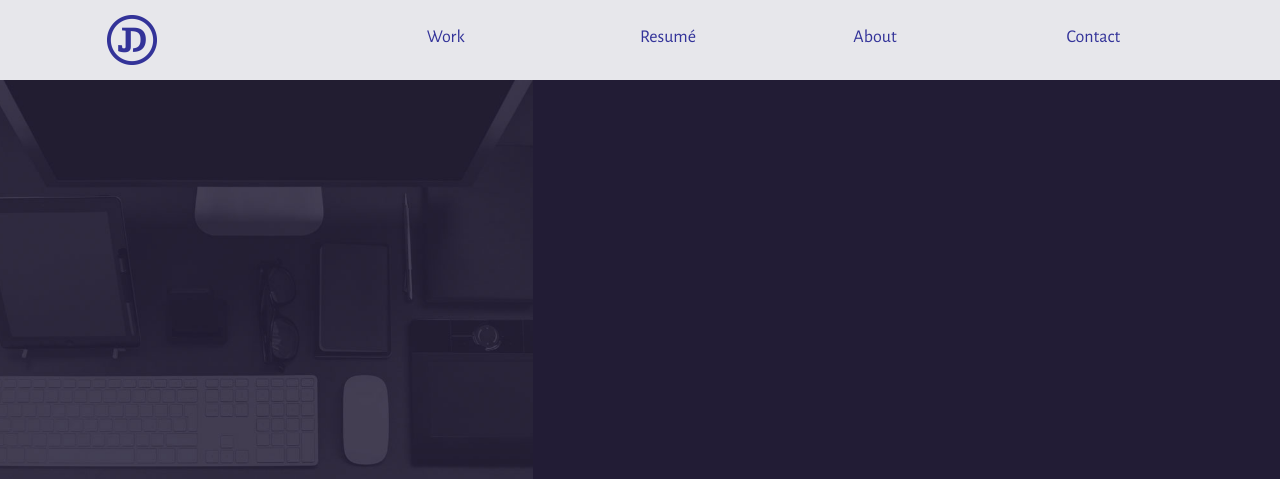
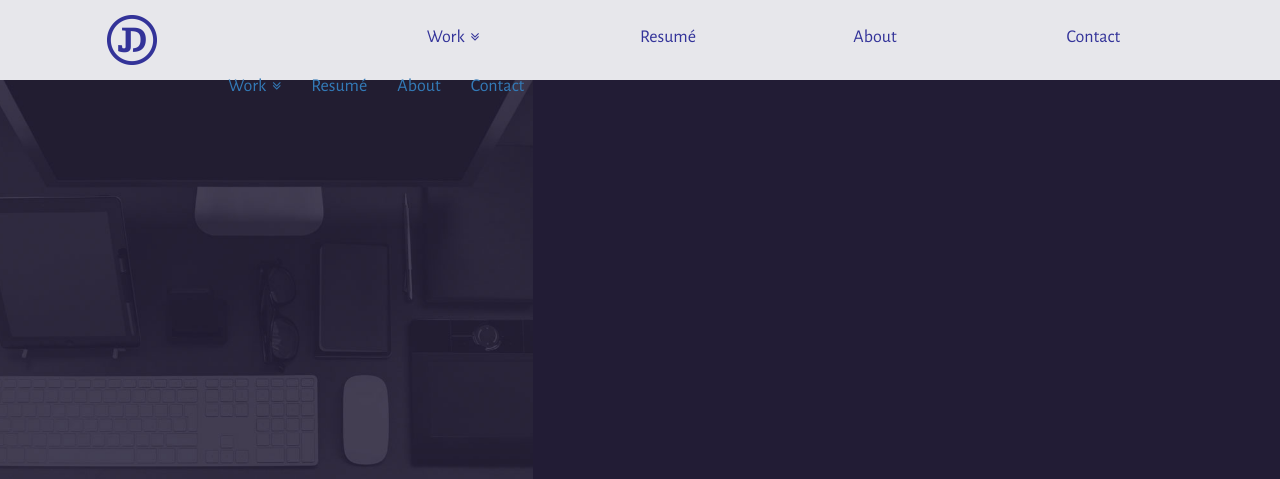
Before and after one commit to justindietert/codeup.dev, a PHP site: page /portfolio.html in a window 1280 px wide. Shown: the top 479 px of the page. Run offline with PHP 8.4, Linux system fonts and the light colour scheme; some libraries are stand-ins or nearby versions.

Commit message:
starting tweaking nav dropdown

```diff
--- a/public/css/main.css
+++ b/public/css/main.css
@@ -59,6 +59,18 @@ a.site-nav {
     text-decoration: none;
 }
 
+.icon-nav-link {
+    font-size: 14px;
+}
+
+.menu-icon {
+    font-size: 25px;
+}
+
+.menu-position {
+    padding-top: 10px;
+}
+
 .logo-area {
     padding-top: 15px;
 }
@@ -73,7 +85,7 @@ a.site-nav {
 -------------------------------------------------- */
 
 .feature {
-    height: 400px;
+    min-height: 400px;
 }
 
 .feature-img {
--- a/public/portfolio.html
+++ b/public/portfolio.html
@@ -32,14 +32,37 @@
   <nav class="nav-jd">
     <div class="container-fluid">
       <div class="row">
-        <div class="col-sm-1 col-sm-offset-1 logo-area"><a href="#"><img src="/img/jd-logo@2x.png" alt="Justin Dietert" class="jd-logo"></a></div>
+        <div class="col-xs-1 col-xs-offset-1 logo-area"><a href="#"><img src="/img/jd-logo@2x.png" alt="Justin Dietert" class="jd-logo"></a></div>
 
-        <div class="col-sm-1 col-sm-offset-2 nav-link"><a href="#" class="site-nav">Work</a></div>
-        <div class="col-sm-1 col-sm-offset-1 nav-link"><a href="#" class="site-nav">Resum&eacute;</a></div>
-        <div class="col-sm-1 col-sm-offset-1 nav-link"><a href="#" class="site-nav">About</a></div>
-        <div class="col-sm-1 col-sm-offset-1 nav-link"><a href="#" class="site-nav">Contact</a></div>
+        <div class="col-sm-1 col-sm-offset-2 hidden-xs nav-link"><a href="#" class="site-nav">Work&nbsp;&nbsp;<i class="fa fa-angle-double-down icon-nav-link"></i></a></div>
+        <div class="col-sm-1 col-sm-offset-1 hidden-xs nav-link"><a href="#" class="site-nav">Resum&eacute;</a></div>
+        <div class="col-sm-1 col-sm-offset-1 hidden-xs nav-link"><a href="#" class="site-nav">About</a></div>
+        <div class="col-sm-1 col-sm-offset-1 hidden-xs nav-link"><a href="#" class="site-nav">Contact</a></div>
+
+        <div class="col-xs-1 col-xs-offset-8 menu-position">
+          <button type="button" class="navbar-toggle collapsed" data-toggle="collapse" data-target="#expand" aria-expanded="false" aria-controls="navbar">
+            <span class="sr-only">Toggle navigation</span>
+            <i class="fa fa-bars menu-icon"></i>
+          </button>
+        </div> <!-- end navigation button -->
+
+        <div id="expand" class="navbar-collapse collapse">
+          <ul class="nav navbar-nav">
+            <li class="dropdown active">
+              <a href="#" class="dropdown-toggle" data-toggle="dropdown" role="button" aria-expanded="false">Work&nbsp;&nbsp;<i class="fa fa-angle-double-down icon-nav-link"></i></a>
+              <ul class="dropdown-menu" role="menu">
+                <li><a href="#">Print and identity</a></li>
+                <li><a href="#">Web development</a></li>
+              </ul>
+            </li>
+            <li><a href="#">Resum&eacute;</a></li>
+            <li><a href="#">About</a></li>
+            <li><a href="#">Contact</a></li>
+          </ul>
+        </div><!--/.nav-collapse -->
+
       </div>
-    </div> <!-- /container -->
+    </div>
   </nav>
 
   <div class="container-fluid">
```
